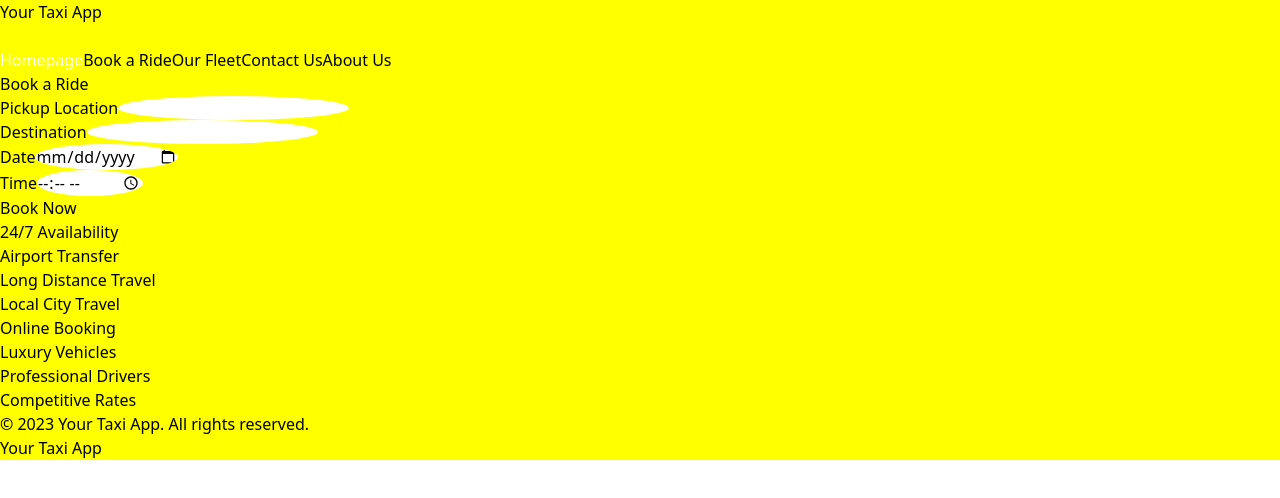
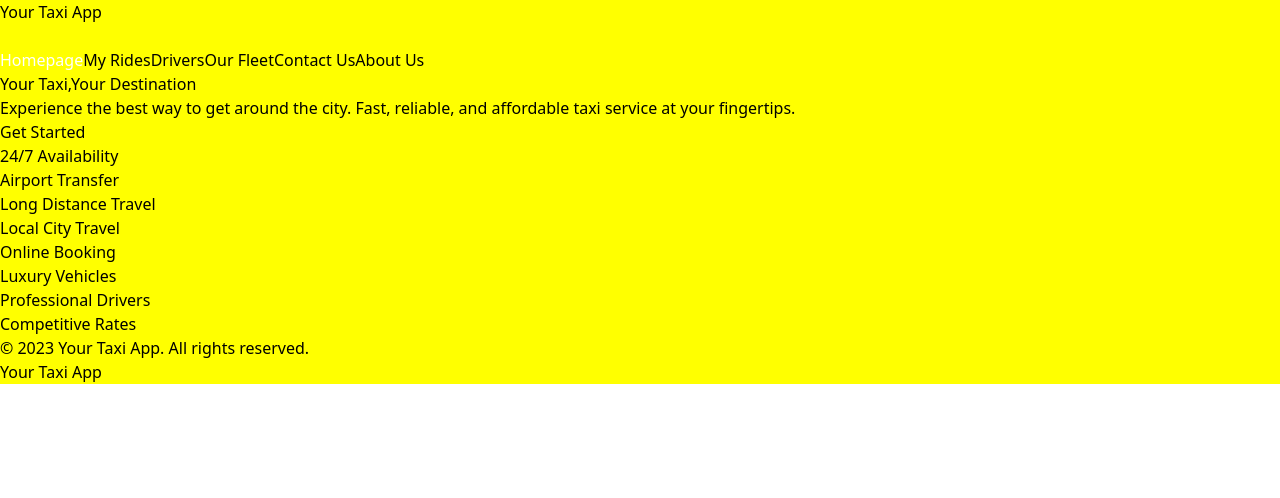
Before and after one commit to kelseafunwi/taxiproblem, a React (Vite) app: page / in a window 1280 px wide. Shown: the top 498 px of the page. Built offline with nearby package versions, Linux system fonts and the light colour scheme.

Commit message:
Fixed some errors

```diff
--- a/package.json
+++ b/package.json
@@ -10,6 +10,7 @@
     "preview": "vite preview"
   },
   "dependencies": {
+    "axios": "^1.6.2",
     "firebase": "^10.5.2",
     "framer-motion": "^10.16.5",
     "prop-types": "^15.8.1",
--- a/src/Components/Header.jsx
+++ b/src/Components/Header.jsx
@@ -18,7 +18,10 @@ const Header = () => {
                         Homepage
                     </NavLink>
                     <NavLink to="/book-ride" className="block mt-4 lg:inline-block lg:mt-0 text-black hover:text-white mr-4 transform hover:scale-110 transition-transform">
-                    Book a Ride
+                    My Rides
+                    </NavLink>
+                    <NavLink to="/drivers" className="block mt-4 lg:inline-block lg:mt-0 text-black hover:text-white mr-4 transform hover:scale-110 transition-transform">
+                    Drivers
                     </NavLink>
                     <NavLink to="/out-fleet" className="block mt-4 lg:inline-block lg:mt-0 text-black hover:text-white mr-4 transform hover:scale-110 transition-transform">
                     Our Fleet
--- a/src/Components/Hero.jsx
+++ b/src/Components/Hero.jsx
@@ -1,40 +1,24 @@
-import { useState } from 'react';
-
-const BookRide = () => {
-    const [pickup, setPickup] = useState('');
-    const [destination, setDestination] = useState('');
-    const [date, setDate] = useState('');
-    const [time, setTime] = useState('');
-
-    const handleSubmit = (event) => {
-        event.preventDefault();
-        // Handle form submission here
-    };
-
+const Hero = () => {
     return (
-        <div className="bg-yellow-500 min-h-screen block w-full">
-        <form onSubmit={handleSubmit} className="bg-white p-6 rounded shadow-md md:w-9/10">
-            <h2 className="text-2xl mb-4">Book a Ride</h2>
-            <div className="mb-4">
-            <label className="block mb-2">Pickup Location</label>
-            <input type="text" value={pickup} onChange={(e) => setPickup(e.target.value)} className="w-full p-2 border rounded" />
+        <div className="bg-yellow-500">
+        <div className="text-center py-16 px-4 sm:px-6 lg:px-8">
+            <h2 className="text-4xl font-extrabold tracking-tight text-black sm:text-5xl md:text-6xl">
+            <span className="block xl:inline">Your Taxi,</span>
+            <span className="block text-black xl:inline">Your Destination</span>
+            </h2>
+            <p className="mt-3 max-w-md mx-auto text-base text-black sm:text-lg md:mt-5 md:text-xl md:max-w-3xl">
+            Experience the best way to get around the city. Fast, reliable, and affordable taxi service at your fingertips.
+            </p>
+            <div className="mt-5 max-w-md mx-auto sm:flex sm:justify-center md:mt-8">
+            <div className="rounded-md shadow">
+                <a href="#" className="w-full flex items-center justify-center px-8 py-3 border border-transparent text-base font-medium rounded-md text-black bg-white hover:bg-yellow-200 md:py-4 md:text-lg md:px-10">
+                Get Started
+                </a>
             </div>
-            <div className="mb-4">
-            <label className="block mb-2">Destination</label>
-            <input type="text" value={destination} onChange={(e) => setDestination(e.target.value)} className="w-full p-2 border rounded" />
             </div>
-            <div className="mb-4">
-            <label className="block mb-2">Date</label>
-            <input type="date" value={date} onChange={(e) => setDate(e.target.value)} className="w-full p-2 border rounded" />
-            </div>
-            <div className="mb-4">
-            <label className="block mb-2">Time</label>
-            <input type="time" value={time} onChange={(e) => setTime(e.target.value)} className="w-full p-2 border rounded" />
-            </div>
-            <button type="submit" className="w-full p-2 bg-yellow-500 text-white rounded">Book Now</button>
-        </form>
+        </div>
         </div>
     );
 };
 
-export default BookRide;
+export default Hero;
--- a/src/pages/BookRide.jsx
+++ b/src/pages/BookRide.jsx
@@ -1,4 +1,5 @@
 import { useState } from 'react';
+import { Link } from 'react-router-dom';
 
 const BookRide = () => {
     const [pickup, setPickup] = useState('');
@@ -12,8 +13,31 @@ const BookRide = () => {
     };
 
     return (
-        <div className="bg-yellow-500 min-h-screen flex items-center justify-center">
-        <form onSubmit={handleSubmit} className="bg-white p-6 rounded shadow-md">
+        <div className="bg-yellow-500 min-h-screen">
+            <div className='flex md:columns-3 gap-x-3 min-h-[100px]'>
+                <div className='bg-white w-full shadow-md text-center'>
+                    <h1 className='text-[20px] font-semibold'>
+                        Number of Schedule rides
+                    </h1>
+                    <h1 className='text-[40px] font-bold'>5</h1>
+                </div>
+                <div className='bg-white w-full shadow-md text-center'>
+                    <h1 className='text-[20px] font-semibold'>
+                        <Link to="/">Walet amount</Link>
+                    </h1>
+                    <h1 className='text-[40px] font-bold'>5000</h1>
+                </div>
+                <div className='bg-white w-full shadow-md text-center'>
+                    <h1 className='text-[20px] font-semibold'>
+                        <Link to="/">Previous Transactions</Link>
+                    </h1>
+                    <ol>
+                        <li>Went to bakweri town yesterday</li>
+                    </ol>
+                </div>
+            </div>
+
+            <form onSubmit={handleSubmit} className="bg-white p-6 rounded shadow-md w-full">
                 <h2 className="text-2xl mb-4">Book a Ride</h2>
                 <div className="mb-4">
                 <label className="block mb-2">Pickup Location</label>
```
Also changed, not shown: src/pages/Profile.jsx (added, +126 -0 lines), 1 other file (tests, documents, lock files or other folders). Lines whose indentation alone changed are shown as unchanged.
